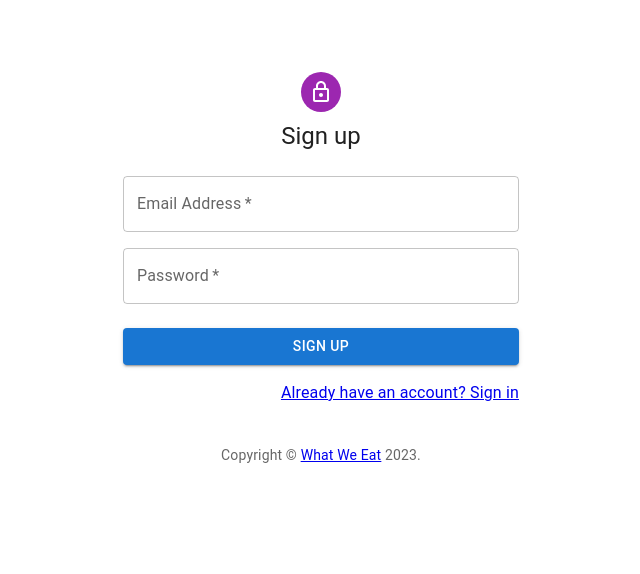
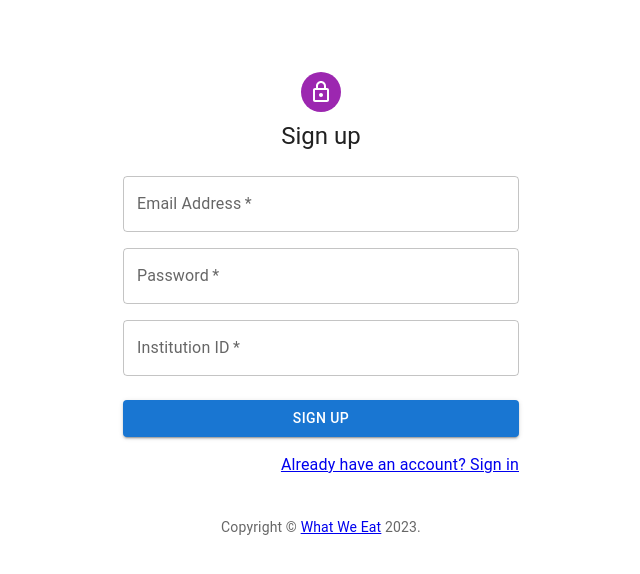
Before and after one commit to Yanglin-Tao/WWETG2, a React (Create React App) app in the folder wwe-frontend/: page /registerCommonUser in a window 1280 px wide. Shown: the top 574 px of the page, without its empty margins (319-959 px from the left). Built offline with nearby package versions, Linux system fonts and the light colour scheme; no server answers.

Commit message:
Implement institution id requirement upon user registration

```diff
--- a/wwe-frontend/src/CommonUser/registerCommonUser.js
+++ b/wwe-frontend/src/CommonUser/registerCommonUser.js
@@ -1,4 +1,3 @@
-import axios from 'axios';
 import React, { useState } from 'react';
 import Avatar from '@mui/material/Avatar';
 import Button from '@mui/material/Button';
@@ -6,8 +5,6 @@ import Snackbar from '@mui/material/Snackbar';
 import MuiAlert from '@mui/material/Alert';
 import CssBaseline from '@mui/material/CssBaseline';
 import TextField from '@mui/material/TextField';
-import FormControlLabel from '@mui/material/FormControlLabel';
-import Checkbox from '@mui/material/Checkbox';
 import Grid from '@mui/material/Grid';
 import Box from '@mui/material/Box';
 import LockOutlinedIcon from '@mui/icons-material/LockOutlined';
@@ -17,7 +14,7 @@ import { createTheme, ThemeProvider } from '@mui/material/styles';
 import { Link } from 'react-router-dom';
 
 /* TODO: This component should provide a form to allow common user register with email address,
-  password, and institutionId.
+  password, and institutionID.
 */
 
 function Copyright(props) {
@@ -49,6 +46,7 @@ function RegisterCommonUser() {
   const [formData, setFormData] = useState({
     email: '',
     password: '',
+    institutionID: ''
   });
 
   const handleClose = (event, reason) => {
@@ -69,6 +67,7 @@ function RegisterCommonUser() {
 
     const email = data.get('email');
     const password = data.get('password');
+    const institutionID = data.get('institutionID');
     const apiUrl = `http://127.0.0.1:8080/register_common`;
 
     // Constructing the request options for the POST request
@@ -77,7 +76,7 @@ function RegisterCommonUser() {
       headers: {
         'Content-Type': 'application/json'
       },
-      body: JSON.stringify({ email, password })
+      body: JSON.stringify({ email, password, institutionID })
     };
 
     fetch(apiUrl, requestOptions)
@@ -144,6 +143,18 @@ function RegisterCommonUser() {
                   onChange={handleChange}
                 />
               </Grid>
+              <Grid item xs={12}>
+                <TextField
+                    required
+                    fullWidth
+                    id="institutionID"
+                    label="Institution ID"
+                    name="institutionID"
+                    autoComplete="institutionID"
+                    value={formData.institutionID}
+                    onChange={handleChange}
+                  />
+              </Grid>
             </Grid>
             <Button
               type="submit"
```
